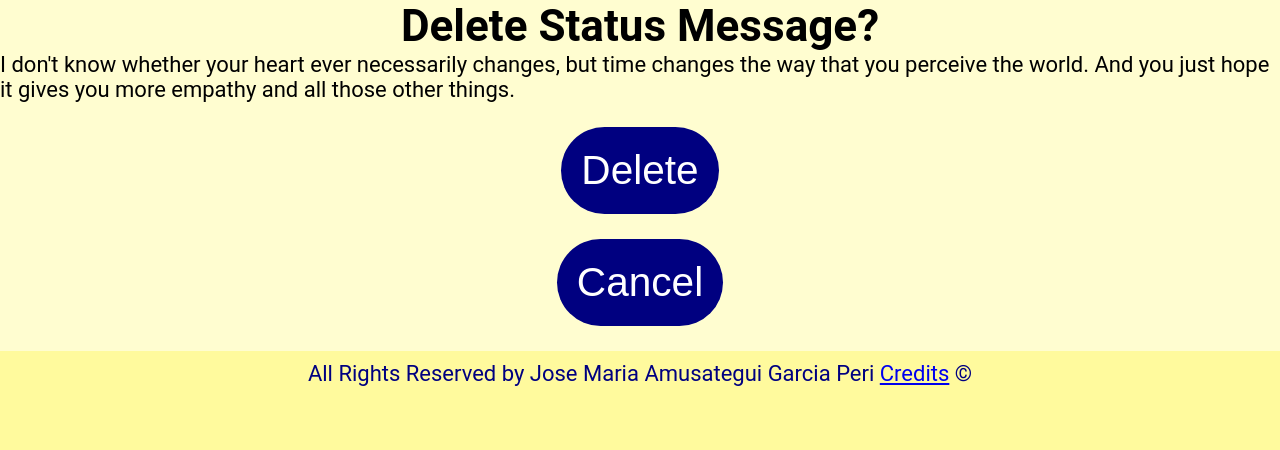
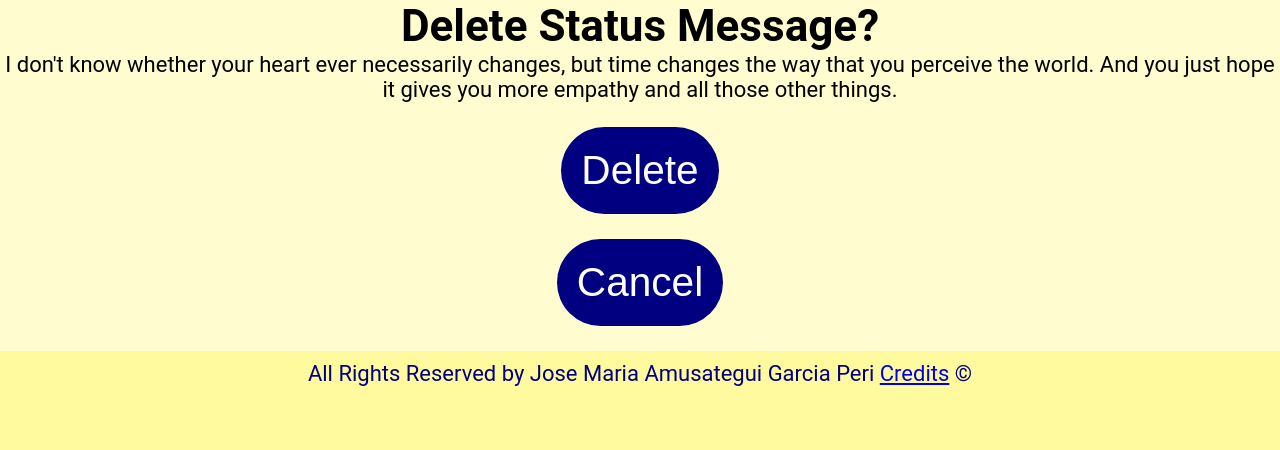
Before and after one commit to jmamusBU/cs412, a Django app: page /mini_fb/status/1/delete in a window 1280 px wide. Shown: the part 102-552 px from the top of the page. Run offline with Django 5.2, Linux system fonts and the light colour scheme; data comes from the database, SQL or seed files in the repository.

Commit message:
minor aesthetic fix and wrong link

```diff
--- a/a7_url.txt
+++ b/a7_url.txt
@@ -1 +1 @@
-http://127.0.0.1:8000/mini_fb/
+https://mini-fb-jma-35d8d984dcca.herokuapp.com/mini_fb/
--- a/mini_fb/templates/mini_fb/delete_status_form.html
+++ b/mini_fb/templates/mini_fb/delete_status_form.html
@@ -8,7 +8,7 @@ Description: displays a form to delete a status message in the database
 
 {% block content %}
 <h3>Delete Status Message?</h3>
-<p>{{status_message.message}}</p>
+<p class="status_text">{{status_message.message}}</p>
 {% if status_message.get_images %}
     {% for img in status_message.get_images %}
     <img class="status_img" src="{{img.image_file.url}}" alt="{{img.image_file.url}}" width="250">
```
